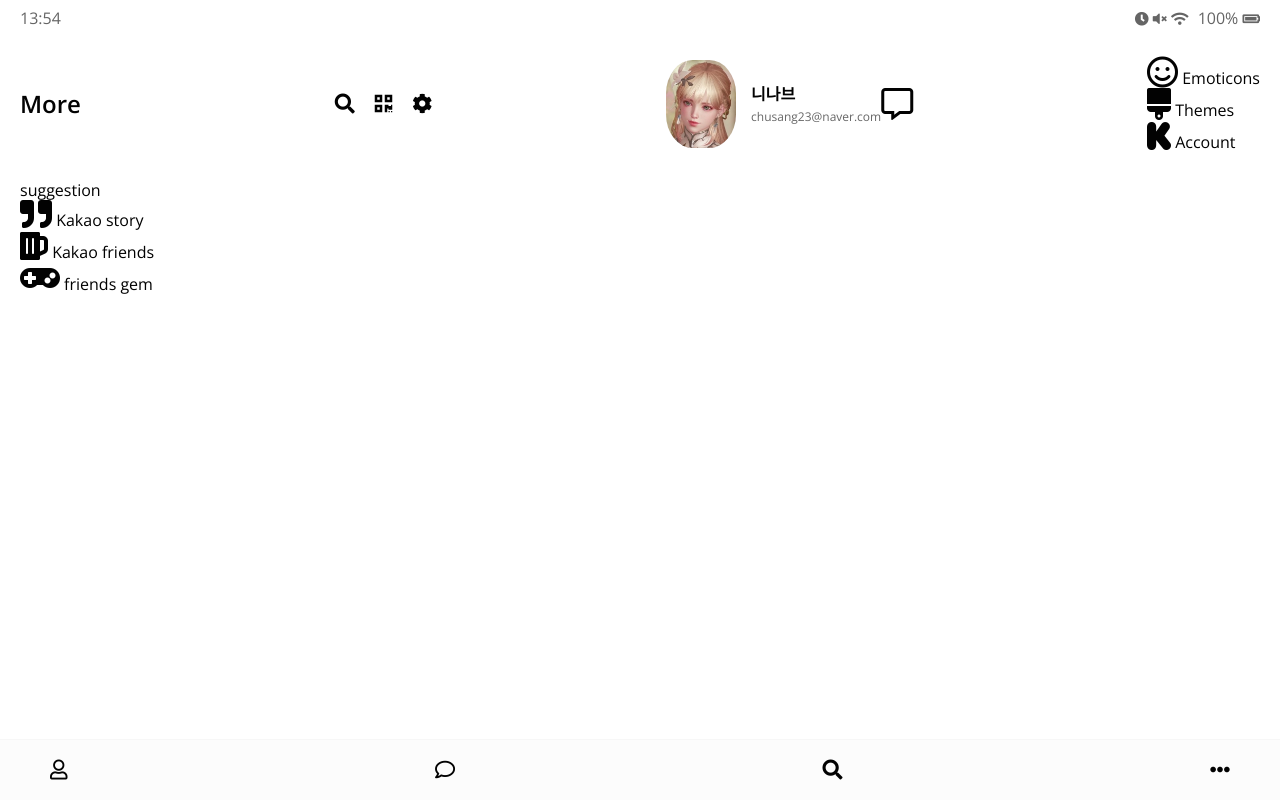
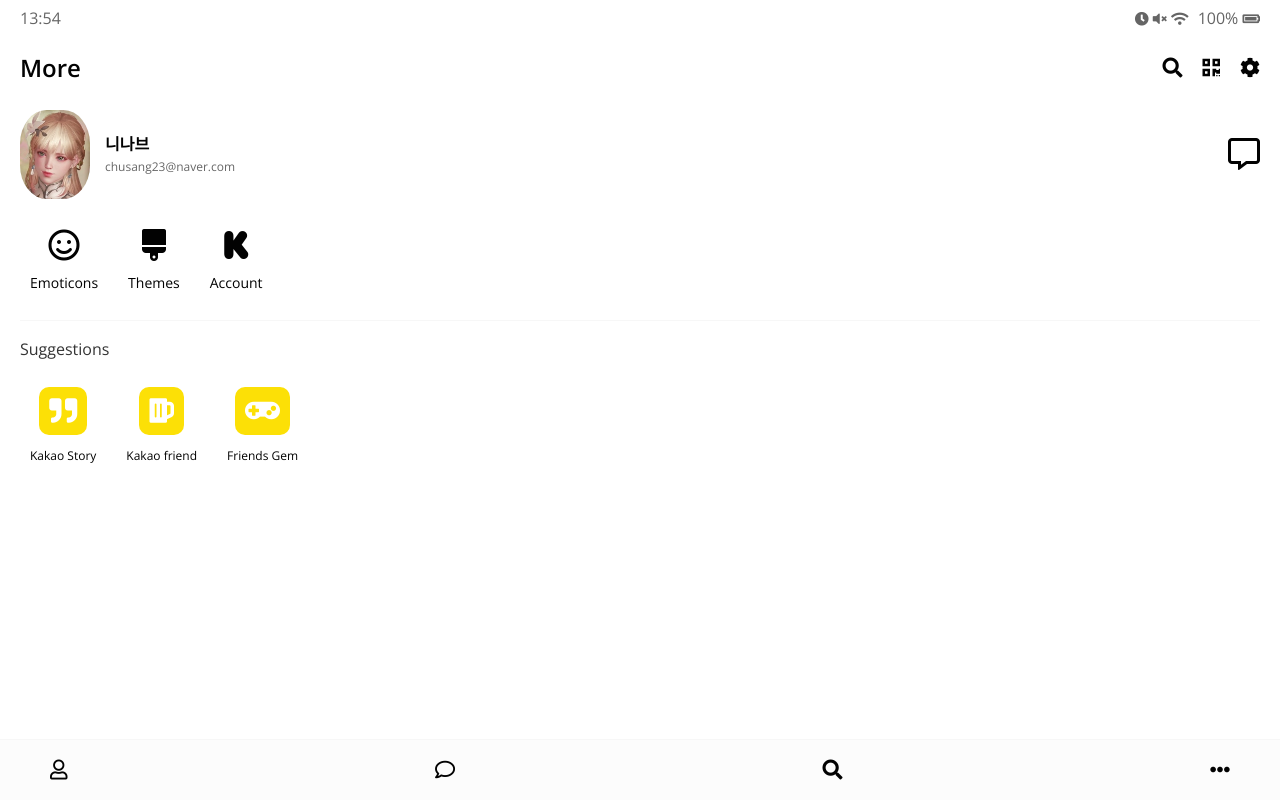
Before and after one commit to chusang23/kakao-clone, a plain HTML site: page more.html in a window 1280 px wide. Drawn offline with nearby package versions, Linux system fonts and the light colour scheme.

Commit message:
1.27
more, find

```diff
--- /dev/null
+++ b/find.css
@@ -0,0 +1,40 @@
+.find {
+    margin-top: 50px;
+}
+
+.find .find__header-list {
+    display: flex;
+    justify-content: space-around;
+    padding: 0px 20px;
+}
+
+.find .header-btn{
+    display: flex;
+    flex-direction: column;
+    align-items: center;
+}
+
+.find .header-btn__title {
+    display: block;
+}
+
+.find .header-btn__title {
+    margin-top: 20px;
+    font-size: 14px;
+}
+
+.find .header-btn__icon {
+    font-size: 12px;
+}
+
+.find .find__recommended {
+    margin-top: 20px;
+    padding-top: 15px;
+    border-top: 1px solid #f7f7f7;
+}
+
+.find .find__title {
+    font-size: 12px;
+    opacity: 0.7;
+    margin-bottom: 20px;
+}
--- a/friend.css
+++ b/friend.css
@@ -61,3 +61,12 @@
 .friend__now-listening i {
   font-size: 12px;
 }
+
+.friend__add-btn {
+  display: flex;
+  padding: 10px 15px;
+  justify-content: center;
+  align-items: center;
+  background-color: #f5f5f5;
+  border-radius: 5px;
+}
--- /dev/null
+++ b/more.css
@@ -0,0 +1,49 @@
+.more .more__btn-list,
+.more .more__suggestions-list {
+    margin: 30px 0px;
+    margin-left: 10px;
+    display: flex;
+    align-items: center;
+}
+
+.more__btn-list .more__btn,
+.more .more__suggestion {
+    margin-right: 30px;
+    display: flex;
+    flex-direction: column;
+    align-items: center;
+}
+
+.more__btn .more__btn-title {
+    font-size: 14px;
+    margin-top: 15px;
+}
+
+.more .more__suggestions {
+    border-top: 1px solid #f7f7f7;
+    padding-top: 20px;
+}
+
+.more .more__title {
+    opacity: 0.8;
+    margin-bottom: 20px;
+}
+
+.suggestion .suggestion__title {
+    font-size: 12px;
+    margin-top: 15px;
+}
+
+.suggestion .suggestion__icon {
+    background-color: #fce006;
+    padding: 10px;
+    border-radius: 10px;
+    justify-content: center;
+    align-items: center;
+    cursor: progress;
+}
+
+.suggestion__icon i {
+    font-size: 28px;
+    color: white;
+}
--- a/more.html
+++ b/more.html
@@ -1,16 +1,16 @@
 <!DOCTYPE html>
 <html lang="en">
   <head>
-  <meta charset="UTF-8">
-  <meta name="viewport" content="width=device-width, initial-scale=1.0">
-  <meta http-equiv="X-UA-Compatible" content="ie=edge">
+    <meta charset="UTF-8" />
+    <meta name="viewport" content="width=device-width, initial-scale=1.0" />
+    <meta http-equiv="X-UA-Compatible" content="ie=edge" />
     <link
       rel="stylesheet"
       href="https://use.fontawesome.com/releases/v5.7.2/css/all.css"
       integrity="sha384-fnmOCqbTlWIlj8LyTjo7mOUStjsKC4pOpQbqyi7RrhN7udi9RwhKkMHpvLbHG9Sr"
       crossorigin="anonymous"
     />
-  <link rel="stylesheet" href="styles.css">
+    <link rel="stylesheet" href="styles.css" />
     <title>More | Kakao Clone</title>
   </head>
   <body>
@@ -43,6 +43,9 @@
           </a>
         </span>
       </div>
+    </header>
+    <main class="more">
+      <header class="more__header">
         <div class="friends__friend friend friend--lg">
           <div class="friend__column">
             <img src="avatar.jpg" class="g-avatar friend__avatar" />
@@ -72,7 +75,7 @@
             <span class="more__btn-icon">
               <i class="fas fa-brush fa-2x"></i>
             </span>
-        <span class="more__btn-titles">
+            <span class="more__btn-title">
               Themes
             </span>
           </li>
@@ -80,44 +83,42 @@
             <span class="more__btn-icon">
               <i class="fab fa-kickstarter-k fa-2x"></i>
             </span>
-          <span class="more__btn-titles">
+            <span class="more__btn-title">
               Account
             </span>
           </li>
         </ul>
       </header>
       <section class="more__suggestions">
-    <h5 class="more__title">suggestion</h5>
+        <h5 class="more__title">Suggestions</h5>
         <ul class="more__suggestions-list">
           <li class="more__suggestion suggestion">
             <span class="suggestion__icon">
-          <i class="fas fa-quote-right fa-2x"></i>
+              <i class="fas fa-quote-right fa"></i>
             </span>
-        <span class="suggestion__title">Kakao story</span>
+            <span class="suggestion__title">Kakao Story</span>
           </li>
           <li class="more__suggestion suggestion">
             <span class="suggestion__icon">
               <i class="fas fa-beer fa-2x"></i>
             </span>
-        <span class="suggestion__title">Kakao friends</span>
+            <span class="suggestion__title">Kakao friend</span>
           </li>
           <li class="more__suggestion suggestion">
             <span class="suggestion__icon">
               <i class="fas fa-gamepad fa-2x"></i>
             </span>
-        <span class="suggestion__title">friends gem</span>
+            <span class="suggestion__title">Friends Gem</span>
           </li>
         </ul>
       </section>
-  <main class="more">
-    <header class="more__header"></header>
     </main>
     <nav class="nav">
       <ul class="nav__list">
         <li class="nav__list-item">
           <a href="friends.html" class="nav__list-link">
-          <i class="far fa-user"></i>
-        </a>
+            <i class="far fa-user"></i
+          ></a>
         </li>
         <li class="nav__list-item">
           <a href="index.html" class="nav__list-link">
--- a/styles.css
+++ b/styles.css
@@ -5,6 +5,8 @@
 @import "nav-bar.css";
 @import "friend.css";
 @import "friends.css";
+@import "find.css";
+@import "more.css";
 
 * {
     box-sizing: border-box;
```
Lines whose indentation alone changed are shown as unchanged.
